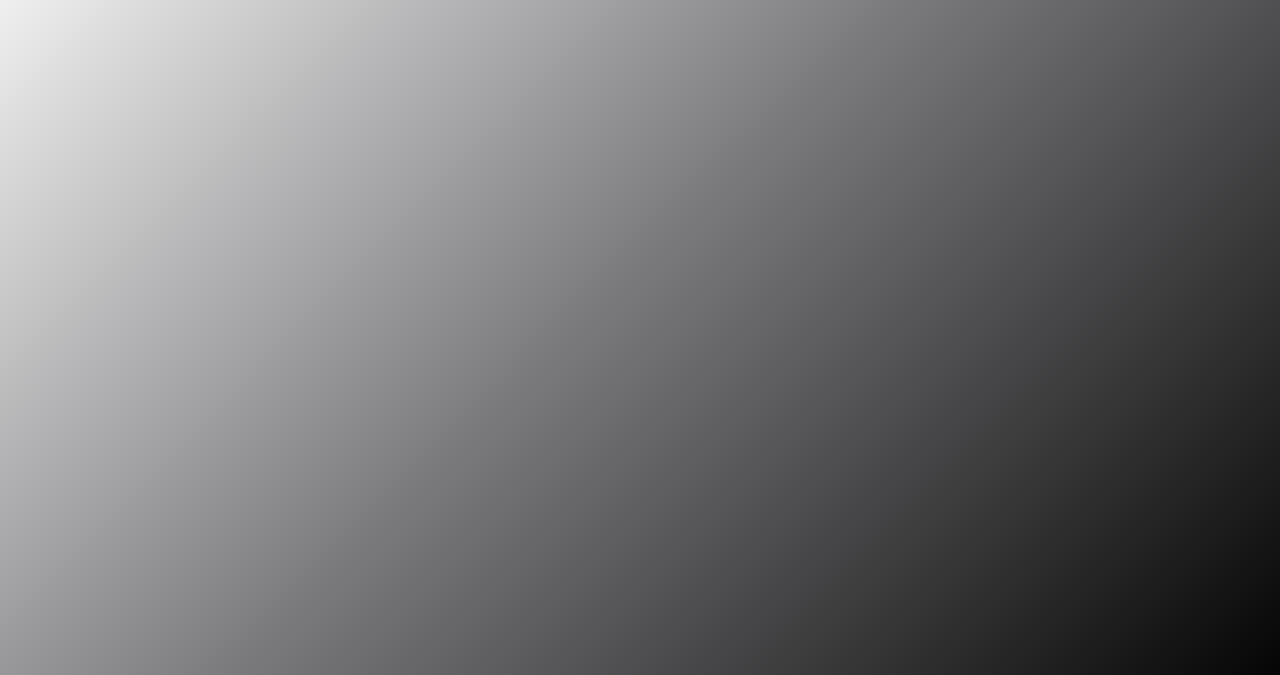
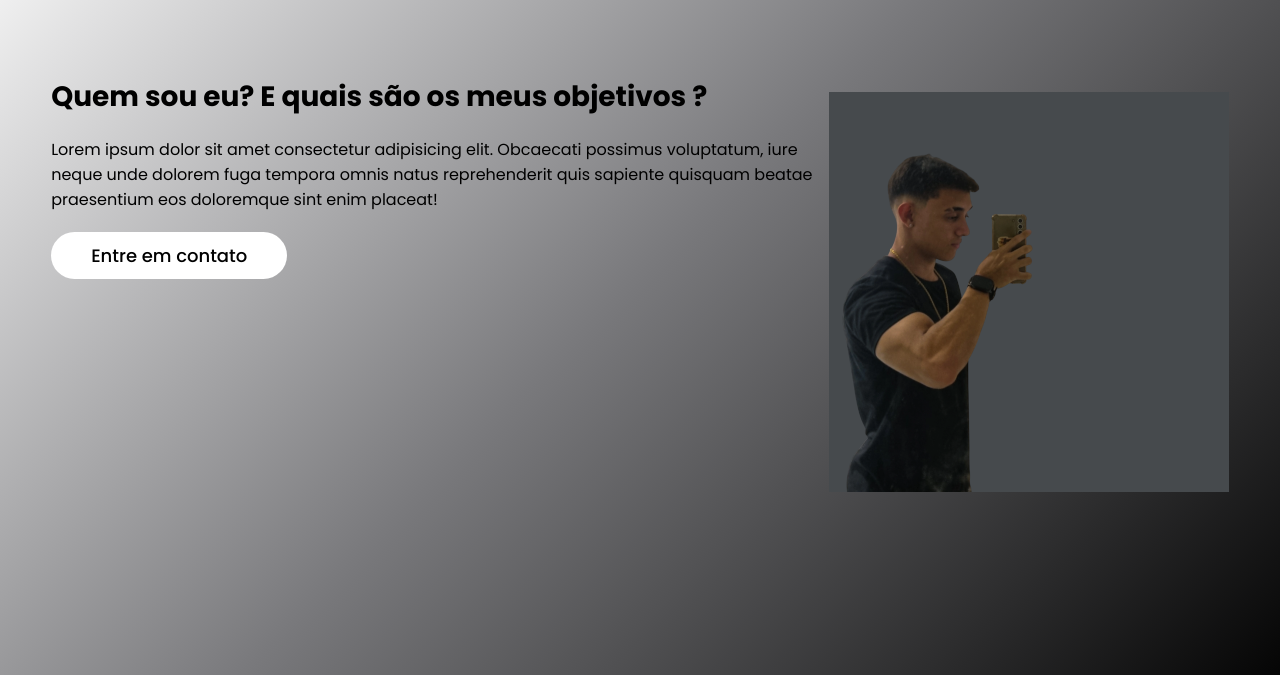
Before and after one commit to hanielmaia/webportfolio, a plain HTML site: page index.html in a window 1280 px wide. Shown: the part 125-800 px from the top of the page. Drawn offline with Linux system fonts and the light colour scheme; a web font is replaced by a local one.

Commit message:
styling at the top of the site

```diff
--- a/index.html
+++ b/index.html
@@ -32,5 +32,26 @@
             </div>
         </div>
     </header>
+    <main>
+        <section class="topo-do-site">
+            <div class="interface">
+                <div class="flex">
+                    <div class="txt-topo-site">
+                        <h1>Quem sou eu? E quais são os meus objetivos <span>?</span></h1>
+                        <p>Lorem ipsum dolor sit amet consectetur adipisicing elit. Obcaecati possimus voluptatum, iure neque unde dolorem fuga tempora omnis natus reprehenderit quis sapiente quisquam beatae praesentium eos doloremque sint enim placeat!</p>
+
+                        <div class="btn-contato">
+                            <a href="#">
+                                <button>Entre em contato</button>
+                            </a>
+                        </div>
+                    </div>
+                    <div class="img-topo-site">
+                        <img src="img/profile.png" alt="">
+                    </div>
+                </div>
+            </div>
+        </section>
+    </main>
 </body>
 </html>
--- a/style.css
+++ b/style.css
@@ -1,3 +1,4 @@
+/* Estilo Geral */
 *{
     margin: 0;
     padding: 0;
@@ -12,6 +13,20 @@ body{
 .interface{
     max-width: 1280px;
     margin: 0 auto;
+}
+.flex{
+    display: flex;
+}
+.btn-contato button{
+    padding: 10px 40px;
+    font-size: 18px;
+    font-weight: 500;
+    border-radius: 30px;
+    border: 0;
+    background-color: rgb(255, 255, 255);
+    cursor: pointer;
+    transition: .2s;
+
 }
 
 /*Estilo cabeçalho*/
@@ -34,7 +49,7 @@ header a{
 }
 header a:hover{
     color: #fff;
-    transform: scale(1.1);
+    transform: scale(1.05);
 
 }
 
@@ -45,17 +60,49 @@ header nav ul li{
     display: inline-block;
     padding: 0 40px;
 }
-header .btn-contato button{
-    padding: 10px 40px;
-    font-size: 18px;
-    font-weight: 500;
-    border-radius: 30px;
-    border: 0;
-    background-color: rgb(255, 255, 255);
-    cursor: pointer;
-}
-header .btn-contato button:hover{
-    box-shadow: 0px 0px 10px rgb(53, 51, 51);
+
+.btn-contato button:hover{
+    box-shadow: 0px 0px 10px rgb(255, 255, 255);
     background: rgb(5, 5, 5);
     color: white;
+    transform: scale(1.05);
 }
+
+/* Topo do site Style */
+
+section.topo-do-site{
+    padding: 40px 4%;
+}
+
+section.topo-do-site.flex{
+    align-items: center;
+    justify-content: center;
+    gap: 90px;
+}
+
+.topo-do-site h1{
+    color: rgb(0, 0, 0);
+    font-size: 28px;
+    line-height: 40px;
+}
+.topo-do-site .txt-topo-site h1 span{
+    color: rgb(0, 0, 0);
+}
+.topo-do-site .txt-topo-site p{
+    color: black;
+    margin: 20px 0;
+}
+
+.topo-do-site .img-topo-site img{
+    position: relative;
+    animation: flutuar 2s ease-in-out infinite alternate;
+}
+@keyframes flutuar{
+    0%{
+        top: 0;
+
+    }
+    100%{
+        top: 30px;
+    }
+}
```
Also changed, not shown: img/profile.png (added).
